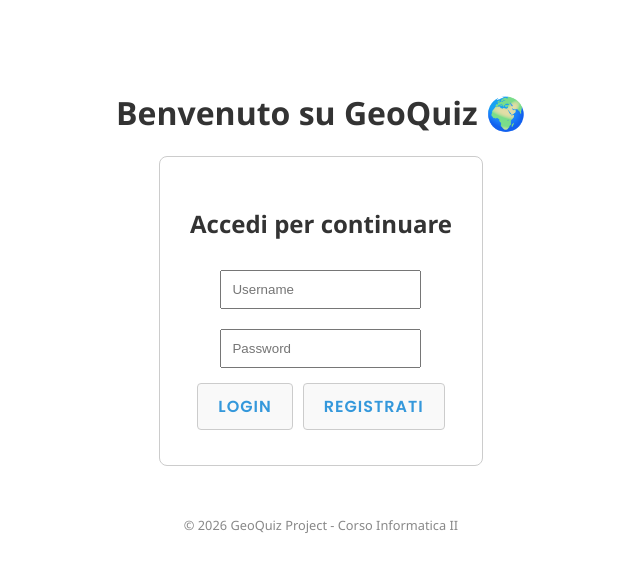
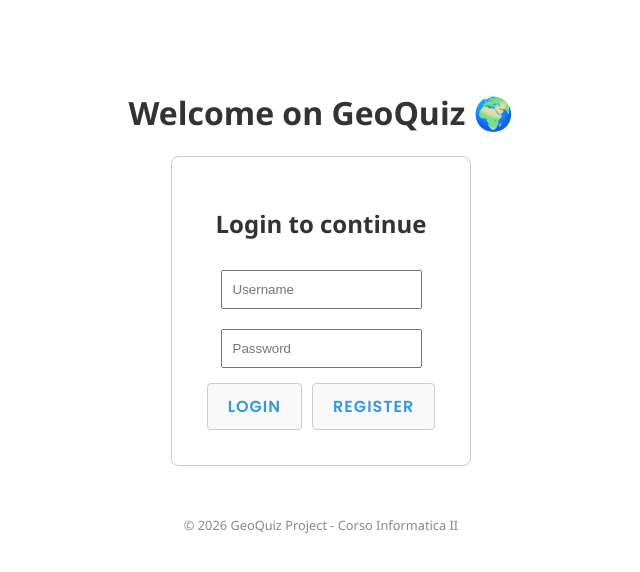
Before and after one commit to Stefans-code/Project_Inf_II, a Vue app: page /login in a window 1280 px wide. Shown: the top 572 px of the page, without its empty margins (319-959 px from the left). Built offline with nearby package versions, Linux system fonts and the light colour scheme.

Commit message:
Translate LoginView.vue

```diff
--- a/src/views/LoginView.vue
+++ b/src/views/LoginView.vue
@@ -41,26 +41,26 @@ const handleRegister = async () => {
     const docSnap = await getDoc(userRef)
 
     if (docSnap.exists()) {
-      alert("Username già esistente!")
+      alert("Username already existing!")
     } else {
       await setDoc(userRef, { password: password.value, highScore: 0 })
-      alert("Registrazione completata!")
+      alert("Sign in completed!")
     }
   } catch (error) {
-    alert("Errore: " + error.message)
+    alert("Error: " + error.message)
   }
 }
 </script>
 
 <template>
   <div class="view-container">
-    <h1> Benvenuto su GeoQuiz 🌍 </h1>
+    <h1> Welcome on GeoQuiz 🌍 </h1>
     <div class="login-box">
-      <h2> Accedi per continuare </h2>
+      <h2> Login to continue </h2>
       <input type="text" v-model="username" placeholder="Username" /><br>
       <input type="password" v-model="password" placeholder="Password" /><br>
       <button @click="handleLogin"> Login </button>
-      <button @click="handleRegister"> Registrati </button>
+      <button @click="handleRegister"> Register </button>
     </div>
   </div>
 </template>
```
